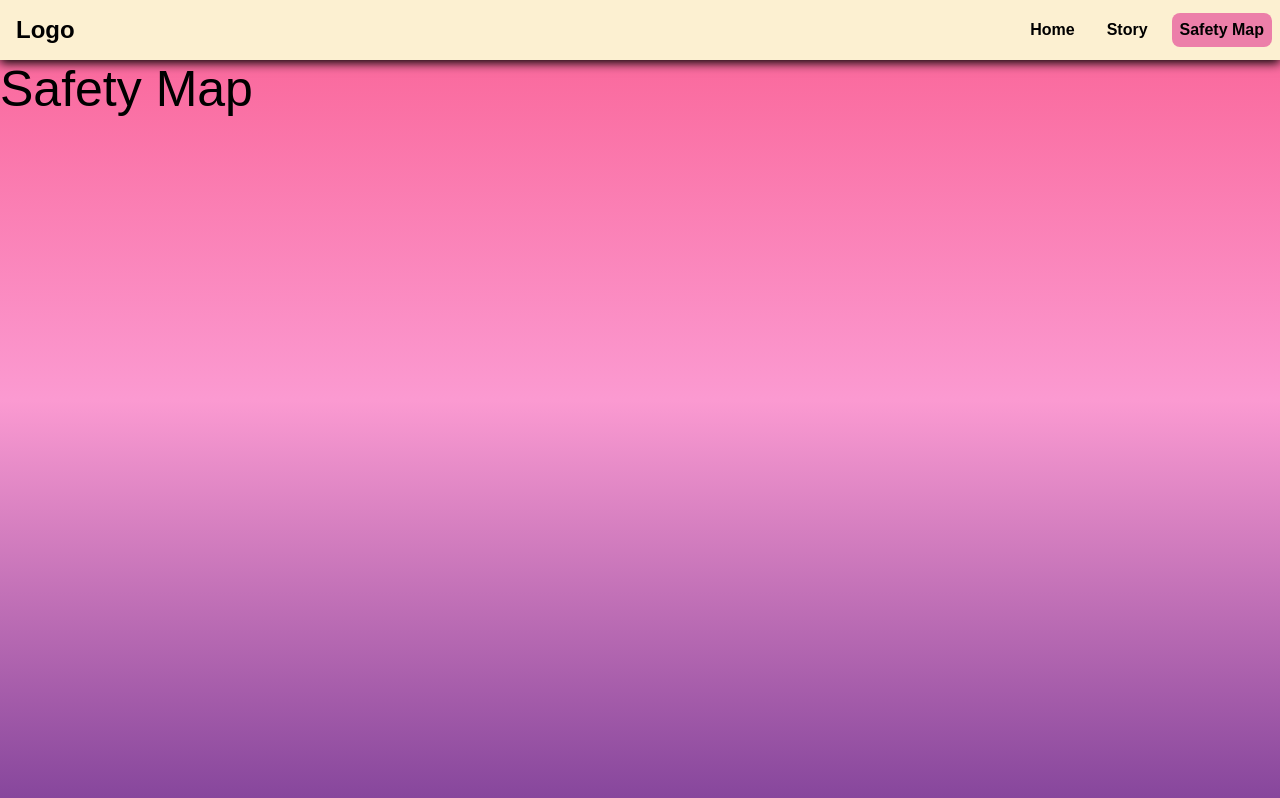
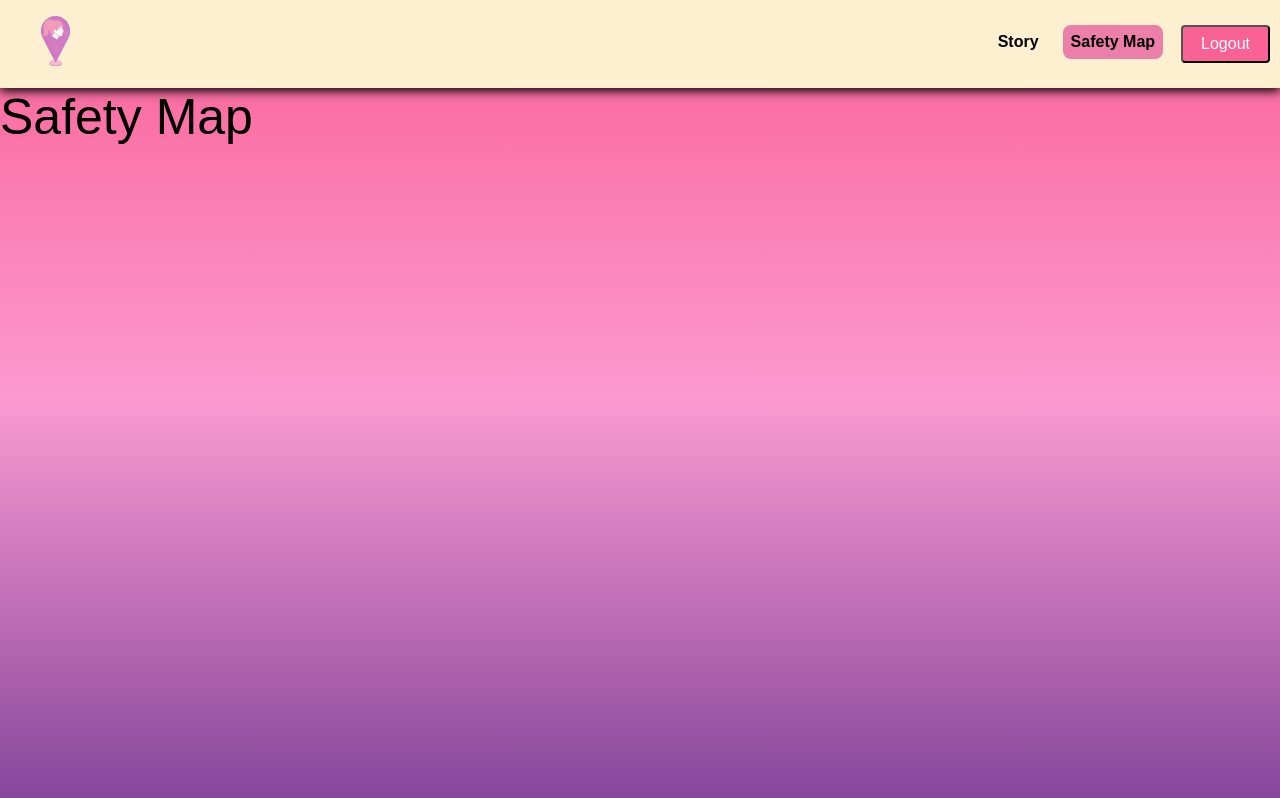
Before and after one commit to EdCalzar2/thesis-final-project, a React (Vite) app: page /safety_map in a window 1280 px wide. Built offline with nearby package versions, Linux system fonts and the light colour scheme.

Commit message:
Update Navbar.jsx

```diff
--- a/src/components/Navbar.jsx
+++ b/src/components/Navbar.jsx
@@ -1,29 +1,41 @@
 import React, {useState} from 'react'
-import {Link, NavLink} from 'react-router-dom'
+import {Link, NavLink, useNavigate} from 'react-router-dom'
 import './Navbar.css'
+import logoImg from '../assets/final_logo.png' // Adjust path if needed
 
 export const Navbar = () => {
 
     const [menuOpen, setMenuOpen] = useState(false)
+    const navigate = useNavigate();
+
+    const handleLogout = () => {
+        // Optionally clear any auth state here
+        navigate('/');
+    }
 
     return (
         <nav>
-            <Link to='/' className='logo'>Logo</Link>
+            <Link to='' className='logo'>
+                <img src={logoImg} alt="Logo" style={{height: '50px', marginLeft: '25px'}} />
+            </Link>
             <div className='menu' onClick={() => {setMenuOpen(!menuOpen)}}>
                 <span></span>
                 <span></span>
                 <span></span>
             </div>
             <ul className={menuOpen ? 'open' : ''}>
-                <li>
+                {/* <li>
                     <NavLink to='/home'>Home</NavLink>
-                </li>
+                </li> */}
                 <li>
                     <NavLink to='/story'>Story</NavLink>
                 </li>
                 <li>
                     <NavLink to='/safety_map'>Safety Map</NavLink>
                 </li>
+                <li>
+                    <button className="logout-btn" onClick={handleLogout}>Logout</button>
+                </li>
             </ul>
         </nav>
     )
```
